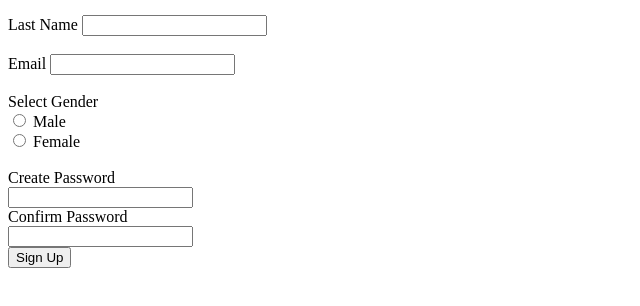
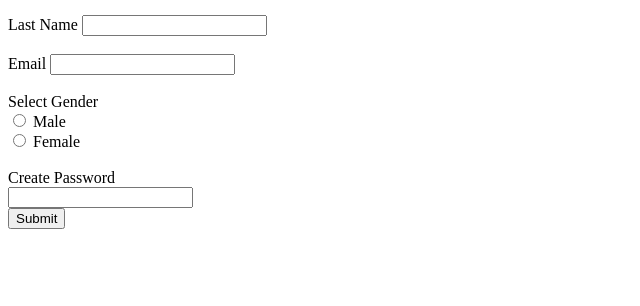
Before and after one commit to Carol-Mwangi/Lyne, a website: page signup.html in a window 1280 px wide. Shown: the part 104-410 px from the top of the page, without its empty margins (0-640 px from the left). Drawn offline with Linux system fonts and the light colour scheme.

Commit message:
Commited

```diff
--- a/signup.html
+++ b/signup.html
@@ -1,7 +1,7 @@
 <!DOCTYPE html>
  <html>
     <head>
-        <title>Signup C Form</title>
+        <title>Signup Form</title>
         </head>
     <body>
         <h1>Signup</h1>
@@ -18,10 +18,8 @@
             <input type="radio" id="female" name="gender" value="female">
             <label for="gender">Female</label><br><br>
             <label  for="pwd" >Create Password</label><br>
-            <input type="password" id="pwd" name="createPassword"><br>
-            <label for="confirm">Confirm Password</label><br>
-            <input type="password" id="confirm" name="confirmPassword"><br>
-            <button type="submit" >Sign Up</button>
+            <input type="password" id="pwd" name="password"><br>
+            <button type ='submit' name ='button'>Submit</button>
 
 
 
```
